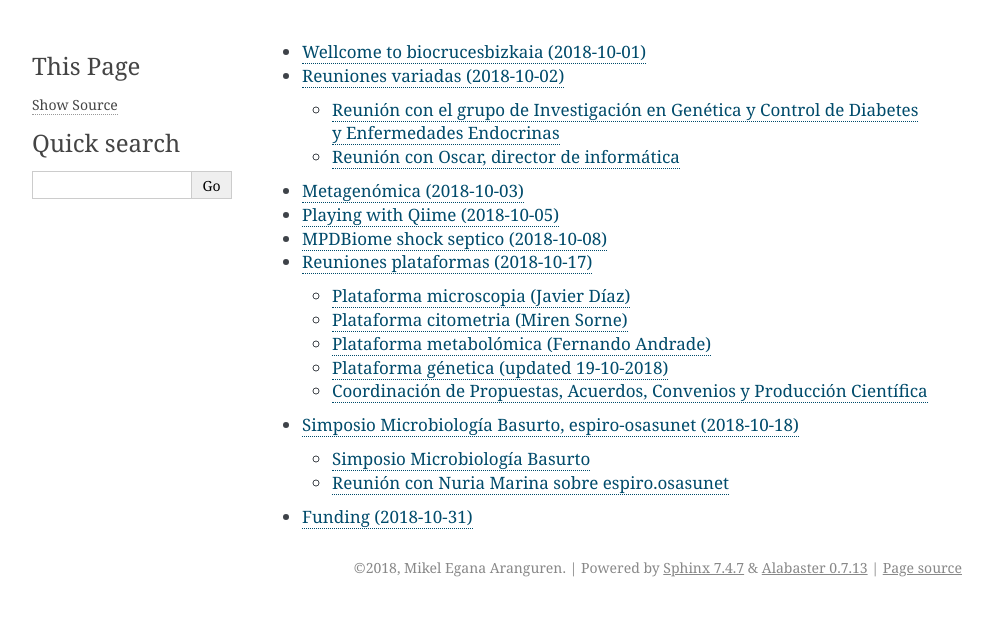
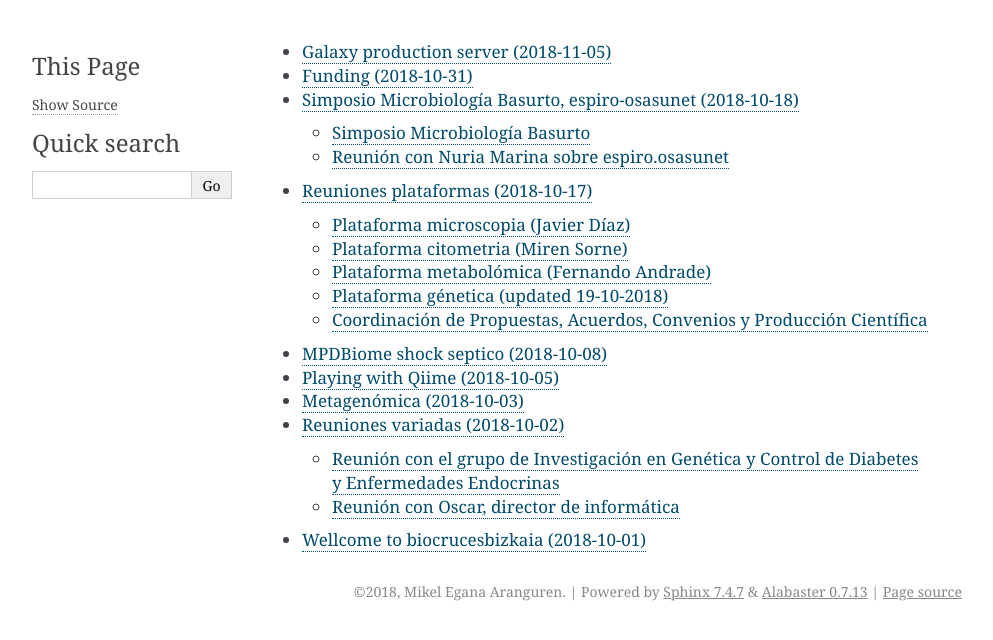
Before and after one commit to mikel-egana-aranguren/BiocrucesWorkNotebook, a Sphinx documentation site: the page built from docs/index.rst, in a window 1280 px wide. Shown: the top 640 px of the page, without its empty margins (148-1141 px from the left). Built offline with Sphinx 7.4.7, drawn with Linux system fonts in a browser that asks for light colours.

Commit message:
new post and index
index reordered, Galaxy post added

```diff
--- a/docs/index.rst
+++ b/docs/index.rst
@@ -5,11 +5,12 @@
 
 .. toctree::
 
-   posts/2018-10-01-Welcome-to-Biocruces
-   posts/2018-10-02-Reunion-luis-y-director-informatica
-   posts/2018-10-03-Meeting-with-mona-email-Mikel-Gallego-repositoriodatos-mariluz
-   posts/2018-10-05-qiime-MDPbiome
-   posts/2018-10-08-MDPbiome-shock-urgencias-metagenomica-obesidad
-   posts/2018-10-17-Reuniones-plataformas-grupos
-   posts/2018-10-18-Microbiologia-basurto-espiro-osasunet
-   posts/2018-10-31-Funding
+  posts/2018-11-05-Galaxy
+  posts/2018-10-31-Funding
+  posts/2018-10-18-Microbiologia-basurto-espiro-osasunet
+  posts/2018-10-17-Reuniones-plataformas-grupos
+  posts/2018-10-08-MDPbiome-shock-urgencias-metagenomica-obesidad
+  posts/2018-10-05-qiime-MDPbiome
+  posts/2018-10-03-Meeting-with-mona-email-Mikel-Gallego-repositoriodatos-mariluz
+  posts/2018-10-02-Reunion-luis-y-director-informatica
+  posts/2018-10-01-Welcome-to-Biocruces
```
Also changed, not shown: docs/posts/2018-11-05-Galaxy.md (added, +22 -0 lines).
